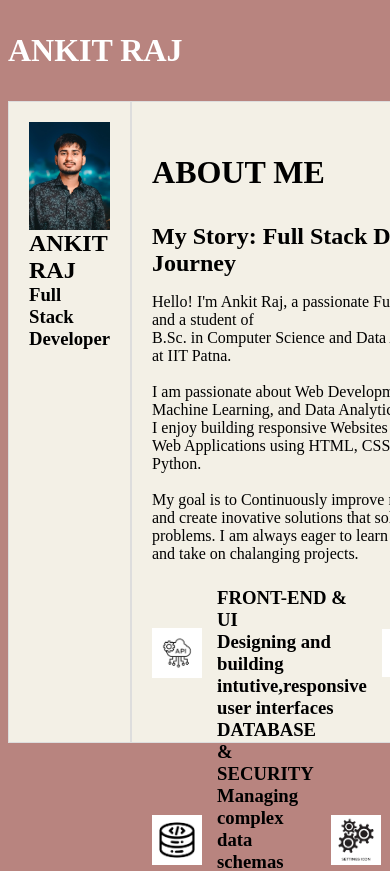
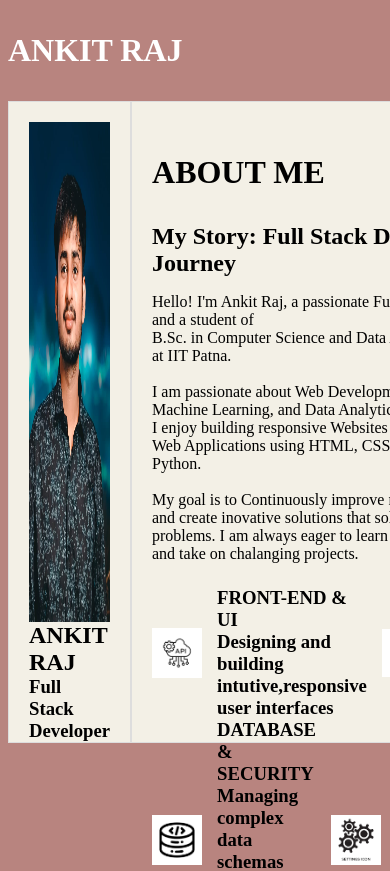
Before and after one commit to ankitrajkushwaha/Porfolia-website, a Flask app: page /about in a window 390 px wide; the page is wider, and only the part inside the window is pictured. Shown: the part 174-1045 px from the top of that part. Run offline with Flask 3, Linux system fonts and the light colour scheme.

Commit message:
Fix Responsive css

```diff
--- a/static/about.css
+++ b/static/about.css
@@ -100,7 +100,7 @@ h1{
 
 img{
     max-width:100%;
-    height:auto;
+    height:500px;
 }
 
 @media (max-width: 768px){
--- a/templates/about.htm
+++ b/templates/about.htm
@@ -30,7 +30,7 @@
 
         <div class = "card card1">
 
-            <img src = "static/my image.jpeg" height="400" width = "100%">
+            <img src = "static/my image.jpeg" height="300" width = "100%">
             <h2>ANKIT RAJ</h2>
             <h3>Full Stack Developer</h3>
 
```
